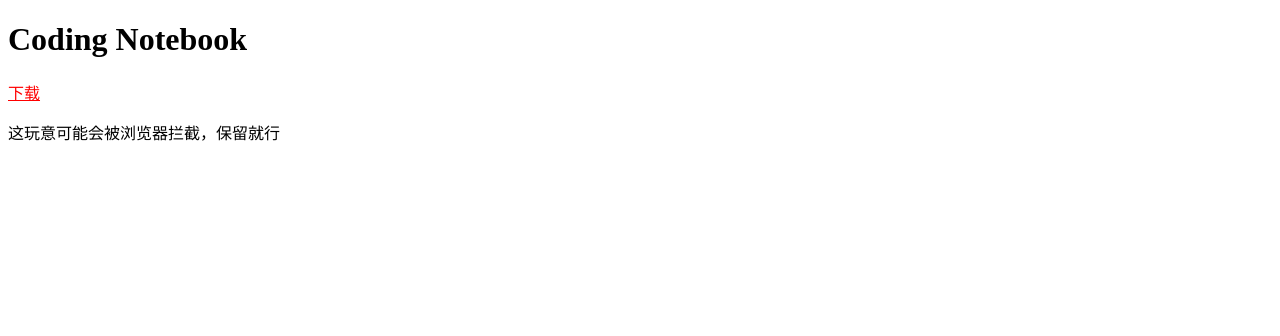
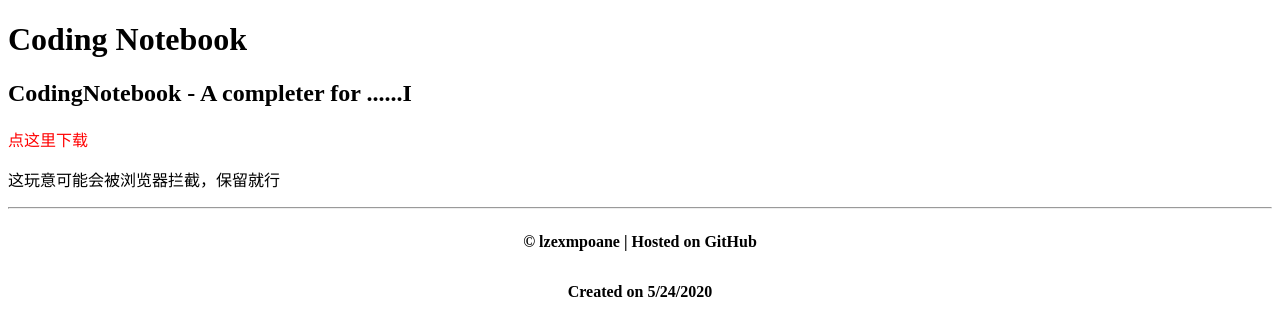
Before and after one commit to lzexmpoane/CodingNotebook, a plain HTML site: page index.html in a window 1280 px wide. Drawn offline with Linux system fonts and the light colour scheme.

Commit message:
。。。

```diff
--- a/index.html
+++ b/index.html
@@ -3,17 +3,42 @@
 	<head>
 		<meta charset="UTF-8">
 		<title>CodingNotebook</title>
+		<style type="text/css">
+			html{
+				-webkit-filter: grayscale(0);
+			}
+		</style>
+		<style>
+			a{text-decoration:none}
+			a:hover{text-decoration:none}
+		</style>
+		<style media="screen,print">
+		iframe {
+			margin:0 0 1em;
+			border:0;
+		}
+		</style>
 	</head>
-	<body>
+	<body id="mainbody" style=" background-repeat:no-repeat; background-size:100% 100%; background-attachment: fixed;">
 		<div id="ifr">
 			<h1><strong>Coding Notebook</strong></h1>
-			<a style="color: red" href="./CodingNotebook.exe" download="CodingNotebook.exe">下载</a>
+			<h2><strong>CodingNotebook - A completer for ......I</strong></h2>
+			<a style="color: red" href="./CodingNotebook.exe" download="CodingNotebook.exe">点这里下载</a>
 			<p>这玩意可能会被浏览器拦截，保留就行</p>
 		</div>
 		<div id="qmj" style="display:none;">
 			<h1 style="font-size:60px;color: black;">清明节，为所有的英雄致敬！</h1>
 			<h1 style="font-size:60px;color: black;">lzexmpoane留</h1>
 			<h1 style="color: black;text-align: right;">lzexmpoane&nbsp;&nbsp;&nbsp;&nbsp;&nbsp;&nbsp;&nbsp;&nbsp;&nbsp;</h1>
+		</div>
+		<hr>
+		<style>
+			.webfoot a{color:black}
+			.webfoot footer{color:black;line-height:50px;}
+		</style>
+		<div class="webfoot">
+			<footer style="text-align:center;"><b>&copy;&nbsp;<a href="https://lzexmpoane.github.io/CodingNotebook/">lzexmpoane</a>&nbsp;|&nbsp;Hosted on <a href="https://github.com/">GitHub</a></b></footer>
+			<footer id="cr" style="text-align:center;"><b>Created on 5/24/2020</b></footer>
 		</div>
 	</body>
 	<script type="text/javascript">
```
